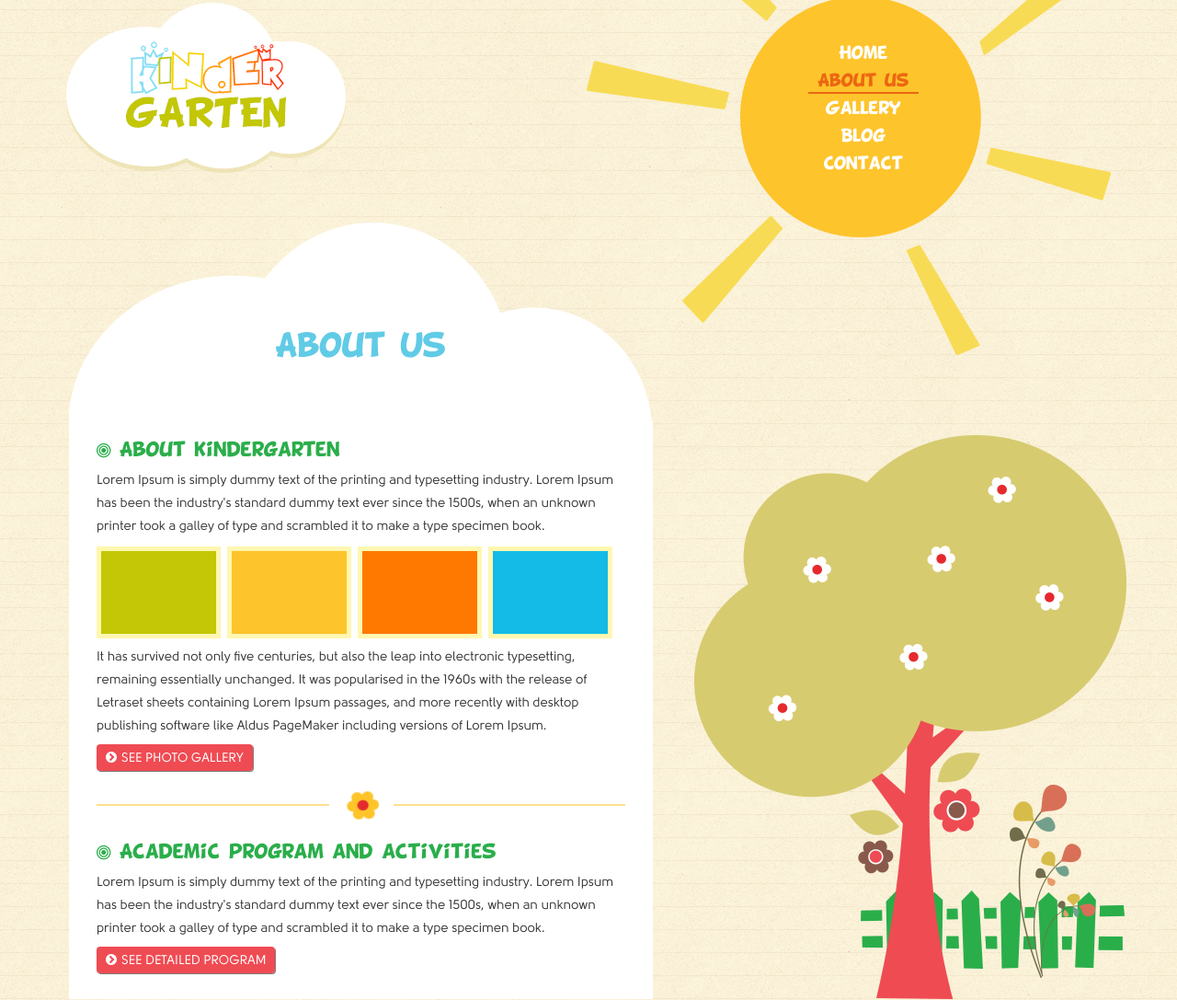
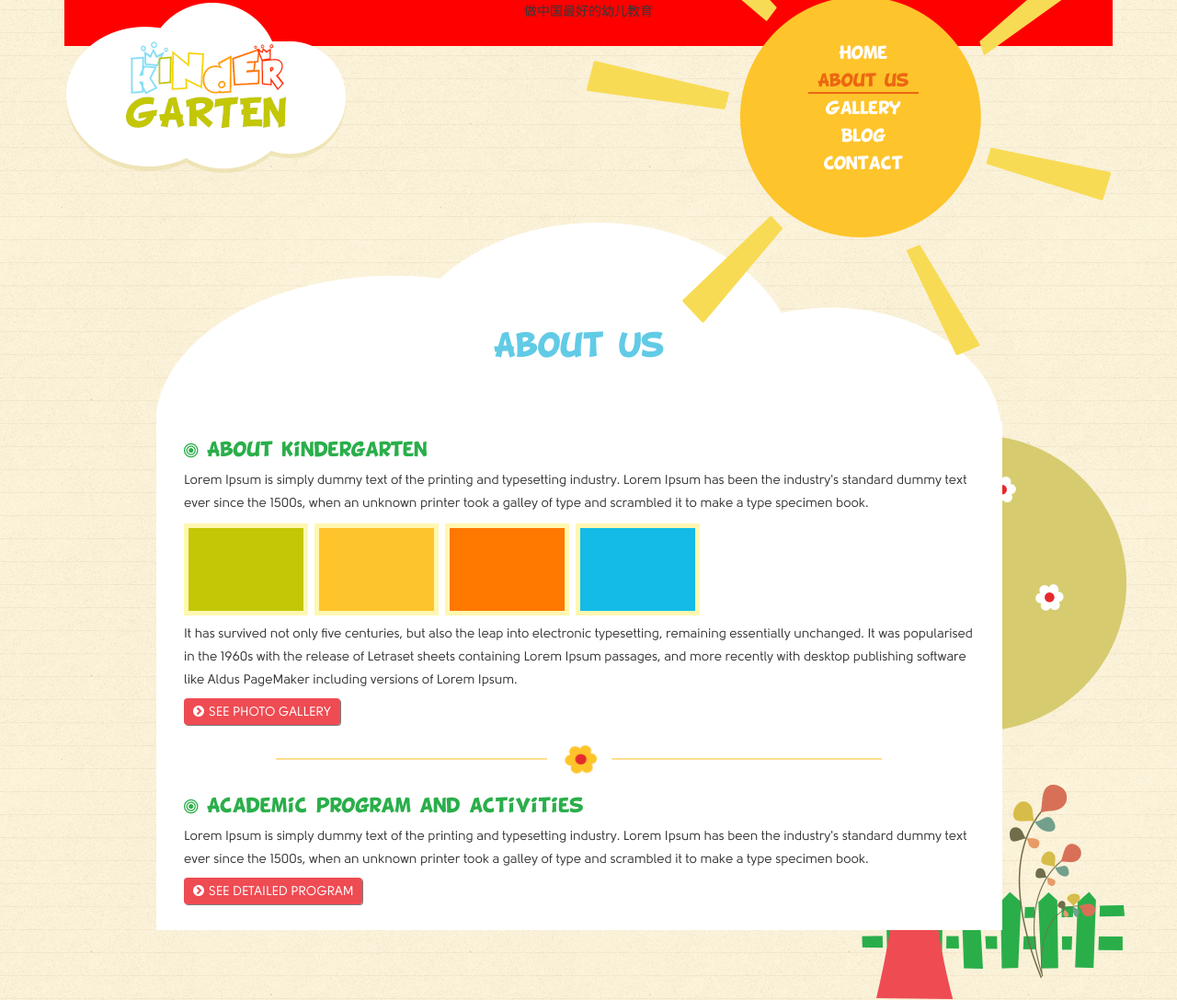
Before and after one commit to Aiversen/Temp, a plain HTML site: page about.html in a window 1280 px wide. Shown: the top 1087 px of the page at 92% size. Drawn offline with nearby package versions, Linux system fonts and the light colour scheme; some packages are replaced by stand-ins of ours; a script that the page names is missing; a web font is replaced by a local one.

Commit message:
关于界面

```diff
--- a/about.html
+++ b/about.html
@@ -26,6 +26,7 @@
 				<a href="index.html" class="logo">
 					<img src="images/logo.png" alt="" />
 				</a>
+				<span class="logo-title">做中国最好的幼儿教育</span>
 				<nav role="navigation">
 					<!-- Brand and toggle get grouped for better mobile display -->
 					<div class="navbar-header">
@@ -53,7 +54,9 @@
 			<!-- end header -->
 
 			<!-- page content area -->
-			<section id="content" class="col-lg-7 col-md-8 col-sm-12">
+			<div class="col-lg-1 col-sm-1 col-xs-0">
+			</div>
+			<section id="content" class="col-lg-10 col-sm-10 col-xs-12">
 
 				<div class="cloud">
 					<h1>About Us</h1>
@@ -80,6 +83,8 @@
 				</div>
 
 			</section>
+			<div class="col-lg-1 col-sm-1 col-xs-0">
+			</div>
 			<!-- end page content area -->
 
 			<div class="clearfix"></div>
--- a/css/style.css
+++ b/css/style.css
@@ -79,6 +79,15 @@ header	{
 	background-size: 100% 100%;
 	text-align: center;
 	z-index: 10;
+}
+.logo-title{
+    position: absolute;
+    top: 0;
+    left: 0;
+    width: 100%;
+    height: 50px;
+    background-color: red;
+    text-align: center;
 }
 
 .logo img	{
@@ -928,11 +937,11 @@ div.pp_default .pp_details {
 
 #wowslider-container1 a.ws_next{
 	background-position: 48px 0;
-	right: 100px;
+	right: 50px;
 }
 
 #wowslider-container1 a.ws_prev {
-	right: 150px;
+	right: 600px;
 	background-position: 0 0;
 }
 
```
Also changed, not shown: index.html (+10 -2 lines).
